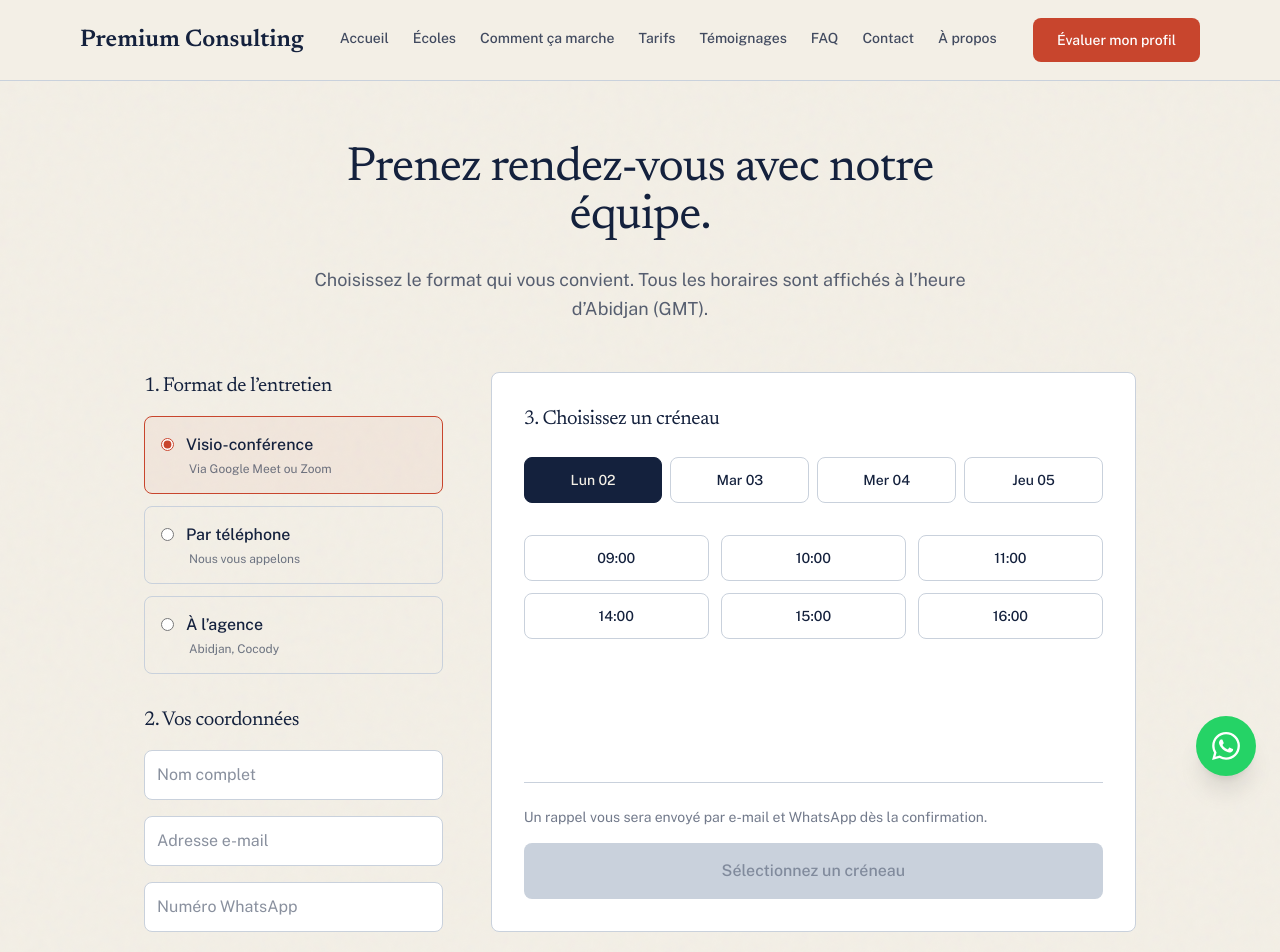
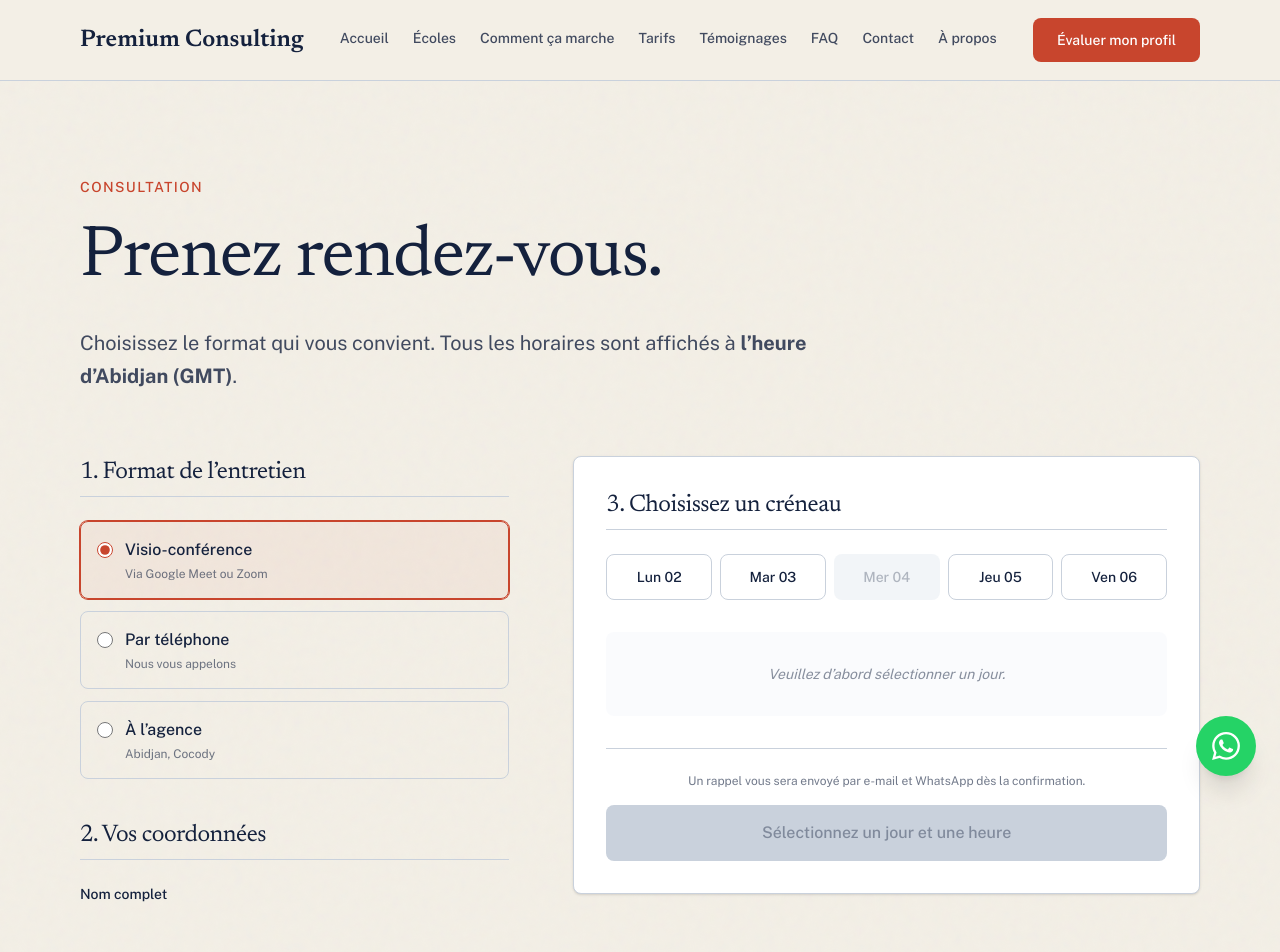
Before and after one commit to soumahoromemon47-glitch/premium-consulting, a Next.js app: page /rendez-vous in a window 1280 px wide. Shown: the top 952 px of the page. Built offline with nearby package versions, Linux system fonts and the light colour scheme.

Commit message:
modification

```diff
--- a/app/rendez-vous/page.tsx
+++ b/app/rendez-vous/page.tsx
@@ -1,32 +1,115 @@
 "use client";
 
 import { useState } from "react";
+import Link from "next/link";
+import FadeIn from "@/components/FadeIn";
 
 export default function RendezVousPage() {
   const [typeRdv, setTypeRdv] = useState("visio");
+  const [jourSelectionne, setJourSelectionne] = useState("");
   const [creneauSelectionne, setCreneauSelectionne] = useState("");
+  const [isSubmitted, setIsSubmitted] = useState(false);
 
-  // Simulation de créneaux disponibles
+  // Simulation de jours disponibles
+  const jours = [
+    { date: "Lun 02", dispo: true },
+    { date: "Mar 03", dispo: true },
+    { date: "Mer 04", dispo: false }, // Indisponible
+    { date: "Jeu 05", dispo: true },
+    { date: "Ven 06", dispo: true },
+  ];
+
+  // Simulation de créneaux horaires
   const creneaux = ["09:00", "10:00", "11:00", "14:00", "15:00", "16:00"];
 
+  const handleSubmit = (e: React.FormEvent) => {
+    e.preventDefault();
+    if (jourSelectionne && creneauSelectionne) {
+      setIsSubmitted(true);
+    }
+  };
+
+  // ÉCRAN DE CONFIRMATION (Si le formulaire est validé)
+  if (isSubmitted) {
     return (
-    <div className="max-w-5xl mx-auto px-4 py-16">
-      {/* En-tête */}
-      <div className="max-w-2xl mb-12 text-center mx-auto">
+      <div className="max-w-2xl mx-auto px-4 py-24 text-center">
+        <FadeIn>
+          <div className="w-20 h-20 bg-green-100 text-green-600 rounded-full flex items-center justify-center mx-auto mb-8">
+            <svg
+              className="w-10 h-10"
+              fill="none"
+              stroke="currentColor"
+              viewBox="0 0 24 24"
+            >
+              <path
+                strokeLinecap="round"
+                strokeLinejoin="round"
+                strokeWidth="2"
+                d="M5 13l4 4L19 7"
+              />
+            </svg>
+          </div>
           <h1 className="text-4xl md:text-5xl font-serif text-marine mb-6">
-          Prenez rendez-vous avec notre équipe.
+            Rendez-vous confirmé !
           </h1>
-        <p className="text-lg text-marine/70 leading-relaxed">
-          Choisissez le format qui vous convient. Tous les horaires sont
-          affichés à l’heure d’Abidjan (GMT).
+          <p className="text-lg text-marine/80 mb-8">
+            Votre rendez-vous est prévu le <strong>{jourSelectionne}</strong> à{" "}
+            <strong>{creneauSelectionne}</strong> (Heure d’Abidjan).
+          </p>
+          <div className="bg-secondaire/50 border border-ligne p-6 rounded-lg mb-8 text-left max-w-md mx-auto">
+            <p className="text-sm text-marine/70 mb-2">
+              <strong>Format :</strong>{" "}
+              {typeRdv === "visio"
+                ? "Visio-conférence (lien envoyé par email)"
+                : typeRdv === "telephone"
+                  ? "Appel téléphonique"
+                  : "À l’agence (Abidjan)"}
+            </p>
+            <p className="text-sm text-marine/70">
+              <strong>Rappel :</strong> Un e-mail de confirmation vient de vous
+              être envoyé. Vous recevrez également un rappel par WhatsApp la
+              veille.
             </p>
           </div>
+          <Link
+            href="/"
+            className="inline-block bg-marine text-fond px-8 py-4 font-medium hover:bg-opacity-90 transition-all rounded-lg"
+          >
+            Retour à l’accueil
+          </Link>
+        </FadeIn>
+      </div>
+    );
+  }
 
-      <div className="grid grid-cols-1 lg:grid-cols-3 gap-12">
-        {/* Colonne de gauche : Options de RDV */}
-        <div className="lg:col-span-1 space-y-8">
+  // ÉCRAN DE PRISE DE RENDEZ-VOUS
+  return (
+    <div className="max-w-6xl mx-auto px-4 py-16 md:py-24">
+      <FadeIn>
+        <div className="max-w-3xl mb-16">
+          <span className="text-accent text-sm font-medium uppercase tracking-widest block mb-4">
+            Consultation
+          </span>
+          <h1 className="text-5xl md:text-6xl lg:text-7xl font-serif text-marine mb-6 leading-tight">
+            Prenez rendez-vous.
+          </h1>
+          <p className="text-lg md:text-xl text-marine/80 leading-relaxed">
+            Choisissez le format qui vous convient. Tous les horaires sont
+            affichés à <strong>l’heure d’Abidjan (GMT)</strong>.
+          </p>
+        </div>
+      </FadeIn>
+
+      <form
+        onSubmit={handleSubmit}
+        className="grid grid-cols-1 lg:grid-cols-12 gap-12 lg:gap-16"
+      >
+        {/* Colonne de gauche : Format + Coordonnées */}
+        <div className="lg:col-span-5 space-y-10">
+          {/* 1. Format */}
+          <FadeIn delay={100}>
             <div>
-            <h2 className="text-xl font-serif text-marine mb-4">
+              <h2 className="text-2xl font-serif text-marine mb-6 pb-2 border-b border-ligne">
                 1. Format de l’entretien
               </h2>
               <div className="space-y-3">
@@ -41,14 +124,18 @@ export default function RendezVousPage() {
                     titre: "Par téléphone",
                     desc: "Nous vous appelons",
                   },
-                { id: "agence", titre: "À l’agence", desc: "Abidjan, Cocody" },
+                  {
+                    id: "agence",
+                    titre: "À l’agence",
+                    desc: "Abidjan, Cocody",
+                  },
                 ].map((option) => (
                   <label
                     key={option.id}
-                  className={`block p-4 border rounded-lg cursor-pointer transition-colors ${
+                    className={`block p-4 border cursor-pointer transition-all duration-300 rounded-lg ${
                       typeRdv === option.id
-                      ? "border-accent bg-accent/5"
-                      : "border-ligne hover:border-marine/30"
+                        ? "border-accent bg-accent/5 ring-1 ring-accent"
+                        : "border-ligne hover:border-marine/40"
                     }`}
                   >
                     <div className="flex items-center gap-3 mb-1">
@@ -58,7 +145,7 @@ export default function RendezVousPage() {
                         value={option.id}
                         checked={typeRdv === option.id}
                         onChange={(e) => setTypeRdv(e.target.value)}
-                      className="accent-accent"
+                        className="accent-accent w-4 h-4"
                       />
                       <span className="font-medium text-marine">
                         {option.titre}
@@ -69,63 +156,102 @@ export default function RendezVousPage() {
                 ))}
               </div>
             </div>
+          </FadeIn>
 
+          {/* 2. Coordonnées */}
+          <FadeIn delay={200}>
             <div>
-            <h2 className="text-xl font-serif text-marine mb-4">
+              <h2 className="text-2xl font-serif text-marine mb-6 pb-2 border-b border-ligne">
                 2. Vos coordonnées
               </h2>
-            <div className="space-y-4">
+              <div className="space-y-5">
+                <div>
+                  <label
+                    htmlFor="nom"
+                    className="block text-sm font-medium text-marine mb-1"
+                  >
+                    Nom complet
+                  </label>
                   <input
                     type="text"
-                placeholder="Nom complet"
-                className="w-full p-3 border border-ligne rounded-lg focus:outline-none focus:border-accent bg-white"
+                    id="nom"
+                    required
+                    className="w-full p-3 bg-transparent border-b border-ligne focus:border-accent focus:outline-none transition-colors"
                   />
+                </div>
+                <div>
+                  <label
+                    htmlFor="email"
+                    className="block text-sm font-medium text-marine mb-1"
+                  >
+                    Adresse e-mail
+                  </label>
                   <input
                     type="email"
-                placeholder="Adresse e-mail"
-                className="w-full p-3 border border-ligne rounded-lg focus:outline-none focus:border-accent bg-white"
+                    id="email"
+                    required
+                    className="w-full p-3 bg-transparent border-b border-ligne focus:border-accent focus:outline-none transition-colors"
                   />
+                </div>
+                <div>
+                  <label
+                    htmlFor="whatsapp"
+                    className="block text-sm font-medium text-marine mb-1"
+                  >
+                    Numéro WhatsApp
+                  </label>
                   <input
                     type="tel"
-                placeholder="Numéro WhatsApp"
-                className="w-full p-3 border border-ligne rounded-lg focus:outline-none focus:border-accent bg-white"
+                    id="whatsapp"
+                    required
+                    className="w-full p-3 bg-transparent border-b border-ligne focus:border-accent focus:outline-none transition-colors"
                   />
                 </div>
               </div>
             </div>
+          </FadeIn>
+        </div>
 
-        {/* Colonne de droite : Calendrier simulé */}
-        <div className="lg:col-span-2">
-          <div className="border border-ligne bg-white p-8 rounded-lg h-full flex flex-col">
-            <h2 className="text-xl font-serif text-marine mb-6">
+        {/* Colonne de droite : Calendrier et Créneaux */}
+        <div className="lg:col-span-7">
+          <FadeIn delay={300}>
+            <div className="border border-ligne bg-white p-6 md:p-8 rounded-lg shadow-sm">
+              <h2 className="text-2xl font-serif text-marine mb-6 pb-2 border-b border-ligne">
                 3. Choisissez un créneau
               </h2>
 
-            {/* Simulation des jours */}
-            <div className="grid grid-cols-4 gap-2 mb-8">
-              {["Lun 02", "Mar 03", "Mer 04", "Jeu 05"].map((jour, index) => (
+              {/* Sélection des jours */}
+              <div className="grid grid-cols-3 sm:grid-cols-5 gap-2 mb-8">
+                {jours.map((jour) => (
                   <button
-                  key={jour}
-                  className={`py-3 text-center text-sm font-medium border rounded-lg transition-colors ${
-                    index === 0
-                      ? "bg-marine text-fond border-marine"
-                      : "border-ligne text-marine hover:border-marine/30"
+                    key={jour.date}
+                    type="button"
+                    disabled={!jour.dispo}
+                    onClick={() => setJourSelectionne(jour.date)}
+                    className={`py-3 text-center text-sm font-medium border rounded-lg transition-all duration-300 ${
+                      !jour.dispo
+                        ? "bg-secondaire/50 text-marine/30 cursor-not-allowed border-transparent"
+                        : jourSelectionne === jour.date
+                          ? "bg-marine text-fond border-marine shadow-md"
+                          : "border-ligne text-marine hover:border-marine/40"
                     }`}
                   >
-                  {jour}
+                    {jour.date}
                   </button>
                 ))}
               </div>
 
-            {/* Simulation des heures */}
-            <div className="grid grid-cols-2 sm:grid-cols-3 gap-3 mb-8">
+              {/* Sélection des heures */}
+              {jourSelectionne ? (
+                <div className="grid grid-cols-3 gap-3 mb-8">
                   {creneaux.map((heure) => (
                     <button
                       key={heure}
+                      type="button"
                       onClick={() => setCreneauSelectionne(heure)}
-                  className={`py-3 text-center text-sm font-medium border rounded-lg transition-colors ${
+                      className={`py-3 text-center text-sm font-medium border rounded-lg transition-all duration-300 ${
                         creneauSelectionne === heure
-                      ? "bg-accent text-white border-accent"
+                          ? "bg-accent text-white border-accent shadow-md"
                           : "border-ligne text-marine hover:border-accent hover:text-accent"
                       }`}
                     >
@@ -133,29 +259,36 @@ export default function RendezVousPage() {
                     </button>
                   ))}
                 </div>
+              ) : (
+                <div className="text-center py-8 text-marine/50 text-sm italic mb-8 bg-secondaire/20 rounded-lg">
+                  Veuillez d’abord sélectionner un jour.
+                </div>
+              )}
 
               {/* Bouton de confirmation */}
-            <div className="mt-auto pt-6 border-t border-ligne">
-              <p className="text-sm text-marine/60 mb-4">
+              <div className="pt-6 border-t border-ligne">
+                <p className="text-xs text-marine/60 mb-4 text-center">
                   Un rappel vous sera envoyé par e-mail et WhatsApp dès la
                   confirmation.
                 </p>
                 <button
-                disabled={!creneauSelectionne}
-                className={`w-full py-4 text-center font-medium rounded-lg transition-all ${
-                  creneauSelectionne
-                    ? "bg-accent text-white hover:opacity-90"
+                  type="submit"
+                  disabled={!jourSelectionne || !creneauSelectionne}
+                  className={`w-full py-4 text-center font-medium rounded-lg transition-all duration-300 ${
+                    jourSelectionne && creneauSelectionne
+                      ? "bg-accent text-white hover:bg-[#b03d27] shadow-lg shadow-accent/20 active:scale-[0.98]"
                       : "bg-ligne text-marine/40 cursor-not-allowed"
                   }`}
                 >
-                {creneauSelectionne
-                  ? `Confirmer le RDV à ${creneauSelectionne}`
-                  : "Sélectionnez un créneau"}
+                  {jourSelectionne && creneauSelectionne
+                    ? `Confirmer le RDV (${jourSelectionne} à ${creneauSelectionne})`
+                    : "Sélectionnez un jour et une heure"}
                 </button>
               </div>
             </div>
+          </FadeIn>
         </div>
-      </div>
+      </form>
     </div>
   );
 }
```
Lines whose indentation alone changed are shown as unchanged.
